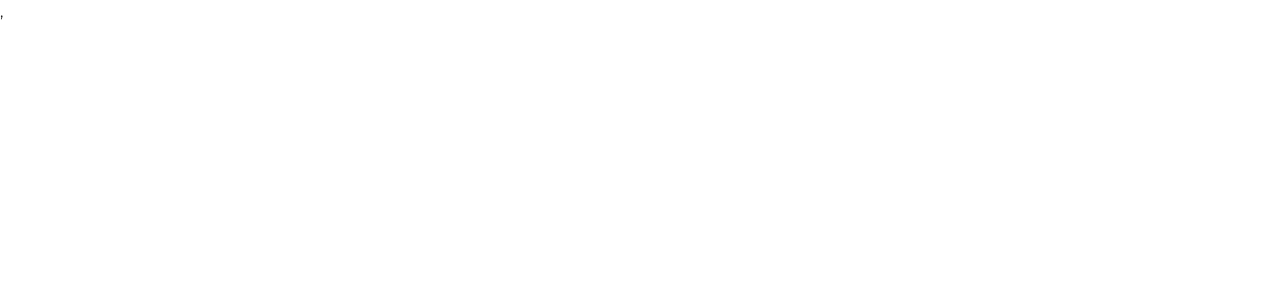
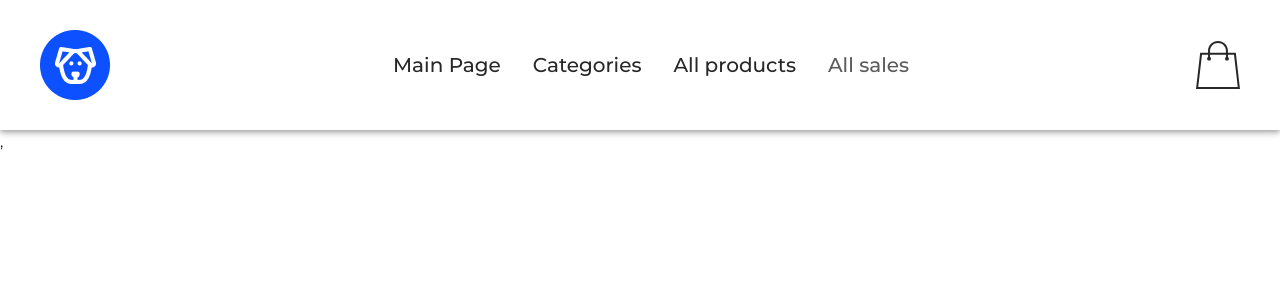
Before and after one commit to DEN21R/pet_prodject, a React (Vite) app in the folder client/pet_shop_front/: page /sales in a window 1280 px wide. Shown: the top 300 px of the page. Built offline with nearby package versions, Linux system fonts and the light colour scheme.

Commit message:
added Header

```diff
--- a/client/pet_shop_front/src/App.jsx
+++ b/client/pet_shop_front/src/App.jsx
@@ -1,8 +1,18 @@
 import { Box } from '@mui/material'
 import './App.css'
+import Header from './components/header'
+import { Routes, Route } from 'react-router-dom'
+import Cart from './pages/cart'
 
 function App() {
-  return <Box></Box>
+  return (
+    <Box>
+      <Header />
+      <Routes>
+        <Route path="/cart" element={<Cart />} />
+      </Routes>
+    </Box>
+  )
 }
 
 export default App
--- a/client/pet_shop_front/src/components/header/index.jsx
+++ b/client/pet_shop_front/src/components/header/index.jsx
@@ -0,0 +1,82 @@
+import { AppBar, Toolbar, Box } from '@mui/material'
+import { NavLink, useNavigate } from 'react-router-dom'
+import logo from '../../assets/logo.png'
+import cart from '../../assets/cart.svg'
+import styles from './styles.module.css'
+
+const menuNav = [
+  {
+    path: '/',
+    title: 'Main Page',
+  },
+  {
+    path: '/categories',
+    title: 'Categories',
+  },
+  {
+    path: '/products',
+    title: 'All products',
+  },
+  {
+    path: '/sales',
+    title: 'All sales',
+  },
+]
+
+function Header() {
+  const navigate = useNavigate()
+
+  return (
+    <AppBar
+      position="static"
+      sx={{
+        backgroundColor: '#fff',
+        px: 5,
+        py: 3.75,
+      }}
+    >
+      <Toolbar
+        disableGutters
+        sx={{
+          display: 'flex',
+          justifyContent: 'space-between',
+          maxWidth: '1440px',
+          width: '100%',
+          mx: 'auto',
+        }}
+      >
+        <Box
+          component="img"
+          src={logo}
+          alt="Company logo"
+          sx={{ cursor: 'pointer' }}
+          onClick={() => navigate('/')}
+        />
+
+        <Box sx={{ display: 'flex', gap: 4 }}>
+          {menuNav.map((el, index) => (
+            <NavLink
+              key={index}
+              to={el.path}
+              className={styles.navLink}
+              style={({ isActive }) => ({
+                color: isActive ? '#5c5c5c' : '#282828',
+              })}
+            >
+              {el.title}
+            </NavLink>
+          ))}
+        </Box>
+
+        <Box
+          component="img"
+          src={cart}
+          alt="cart"
+          sx={{ cursor: 'pointer' }}
+          onClick={() => navigate('/cart')}
+        />
+      </Toolbar>
+    </AppBar>
+  )
+}
+export default Header
--- a/client/pet_shop_front/src/components/header/styles.module.css
+++ b/client/pet_shop_front/src/components/header/styles.module.css
@@ -0,0 +1,5 @@
+.navLink {
+  text-decoration: none;
+  font-size: 20px;
+  font-weight: 500;
+}
--- /dev/null
+++ b/client/pet_shop_front/src/pages/cart/index.jsx
@@ -0,0 +1,10 @@
+import { Box, Typography } from '@mui/material'
+
+function Cart() {
+  return (
+    <Box>
+      <Typography>cart</Typography>
+    </Box>
+  )
+}
+export default Cart
```
